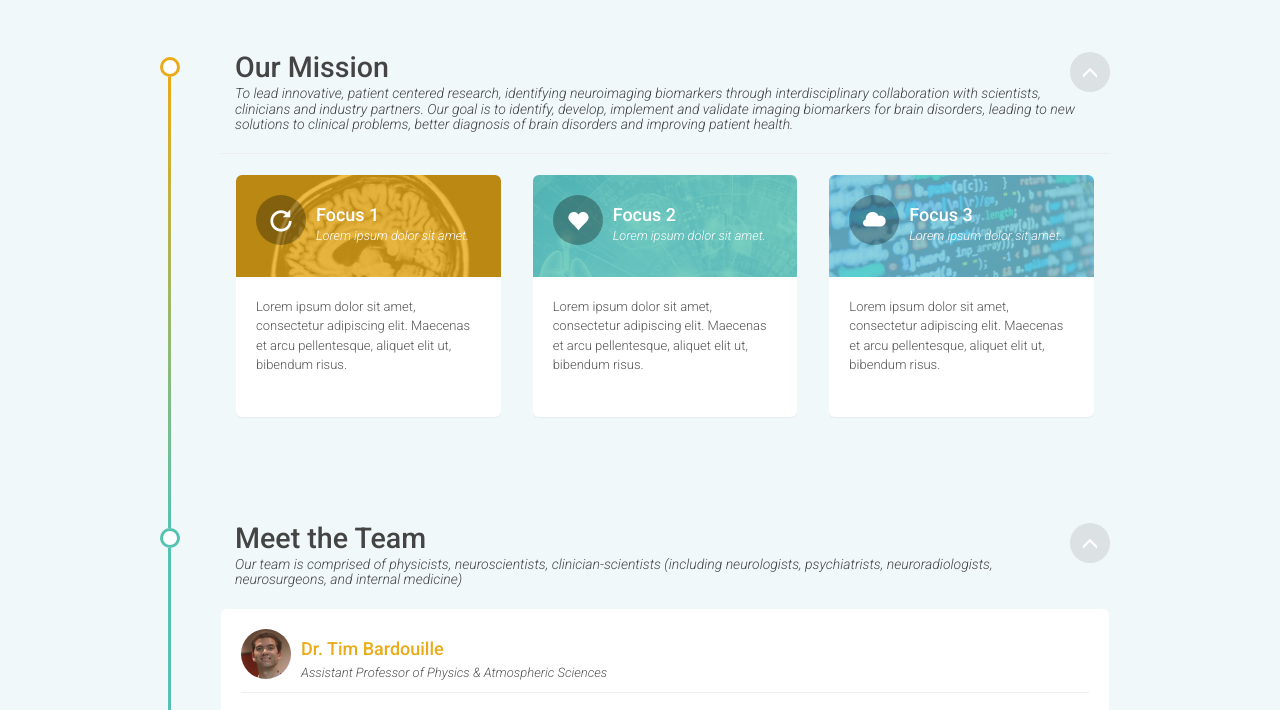
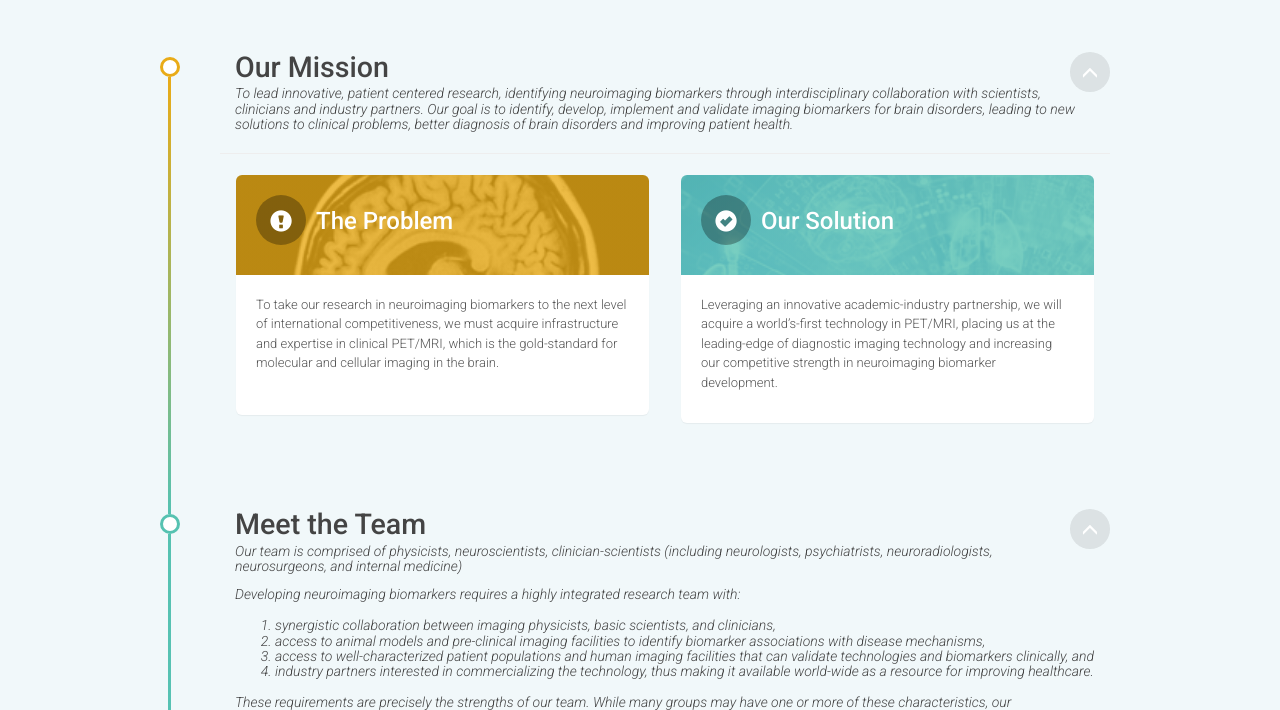
Before and after one commit to BRAIN-Research-Group/brain-research-group.github.io, a plain HTML site: page index.html in a window 1280 px wide. Shown: the part 223-933 px from the top of the page. Drawn offline with nearby package versions, Linux system fonts and the light colour scheme.

Commit message:
Content update
Updated services and team description

```diff
--- a/css/styles.css
+++ b/css/styles.css
@@ -458,6 +458,13 @@ SERVICES STYLES
 
 .panel-heading h4{
 	padding: 10px 0 10px 0 !important;
+	margin: 0;
+	color: #ffffff !important;
+
+}
+
+.panel-heading h3{
+	padding: 13px 0 10px 0 !important;
 	margin: 0;
 	color: #ffffff !important;
 
--- a/index.html
+++ b/index.html
@@ -115,34 +115,34 @@
                 <h5>To lead innovative, patient centered research, identifying neuroimaging biomarkers through interdisciplinary collaboration with scientists, clinicians and industry partners. Our goal is to identify, develop, implement and validate imaging biomarkers for brain disorders, leading to new solutions to clinical problems, better diagnosis of brain disorders and improving patient health.</h5>
                 <hr>
                 <div class="row">
-                  <div class="col-md-4 col-sm-6 service panel">
+                  <div class="col-sm-6 service panel">
                     <div class="panel-heading background-with-image-1">
-                      <div class="panel-icon"><span class="glyphicon glyphicon-repeat"></span></div>
+                      <div class="panel-icon"><span class="glyphicon glyphicon-exclamation-sign"></span></div>
                       <div class="panel-title">
-                        <h4>Focus 1</h4>
-                        <p>Lorem ipsum dolor sit amet.</p>
+                        <h3>The Problem</h3>
+                        <!-- <p>Lorem ipsum dolor sit amet.</p> -->
                       </div>
                     </div>
                     <div class="panel-body">
-                      <p>Lorem ipsum dolor sit amet, consectetur adipiscing elit. Maecenas et arcu pellentesque, aliquet elit ut, bibendum risus.</p>
+                      <p>To take our research in neuroimaging biomarkers to the next level of international competitiveness, we must acquire infrastructure and expertise in clinical PET/MRI, which is the gold-standard for molecular and cellular imaging in the brain.</p>
 
                     </div>
                   </div>
 
-                  <div class="col-md-4 col-sm-6 service panel">
+                  <div class="col-sm-6 service panel">
                     <div class="panel-heading background-with-image-2">
-                      <div class="panel-icon"><span class="glyphicon glyphicon-heart"></span></div>
+                      <div class="panel-icon"><span class="glyphicon glyphicon-ok-sign"></span></div>
                       <div class="panel-title">
-                        <h4>Focus 2</h4>
-                        <p>Lorem ipsum dolor sit amet.</p>
+                        <h3>Our Solution</h3>
+                        <!-- <p>Lorem ipsum dolor sit amet.</p> -->
                       </div>
                     </div>
                     <div class="panel-body">
-                      <p>Lorem ipsum dolor sit amet, consectetur adipiscing elit. Maecenas et arcu pellentesque, aliquet elit ut, bibendum risus.</p>
+                      <p>Leveraging an innovative academic-industry partnership, we will acquire a world’s-first technology in PET/MRI, placing us at the leading-edge of diagnostic imaging technology and increasing our competitive strength in neuroimaging biomarker development.</p>
 
                     </div>
                   </div>
-                   <div class="col-md-4 col-sm-6 service panel">
+                   <!-- <div class="col-md-4 col-sm-6 service panel">
                     <div class="panel-heading background-with-image-3">
                       <div class="panel-icon"><span class="glyphicon glyphicon-cloud"></span></div>
                       <div class="panel-title">
@@ -153,7 +153,7 @@
                     <div class="panel-body">
                       <p>Lorem ipsum dolor sit amet, consectetur adipiscing elit. Maecenas et arcu pellentesque, aliquet elit ut, bibendum risus.</p>
                     </div>
-                  </div>
+                  </div> -->
                 </div>
               </div>
             </div>
@@ -172,6 +172,16 @@
                 <!-- Team section -->
                 <h1>Meet the Team</h1>
                 <h5>Our team is comprised of physicists, neuroscientists, clinician-scientists (including neurologists, psychiatrists, neuroradiologists, neurosurgeons, and internal medicine)</h5>
+                <h5>
+                    Developing neuroimaging biomarkers requires a highly integrated research team with:<br><br>
+                    <ol>
+                        <li>synergistic collaboration between imaging physicists, basic scientists, and clinicians,</li>
+                        <li>access to animal models and pre-clinical imaging facilities to identify biomarker associations with disease mechanisms,</li>
+                        <li>access to well-characterized patient populations and human imaging facilities that can validate technologies and biomarkers clinically, and</li>
+                        <li>industry partners interested in commercializing the technology, thus making it available world-wide as a resource for improving healthcare. </li>
+                    </ol><br>
+                    These requirements are precisely the strengths of our team.  While many groups may have one or more of these characteristics, our competitiveness comes from our demonstrated ability to translate patient-oriented research questions from pre-clinical mechanism through to clinical validation and commercialization.
+                </h5>
                 <div class="row">
                   <div class="col w-100 team panel">
                     <div class="panel-body">
```
